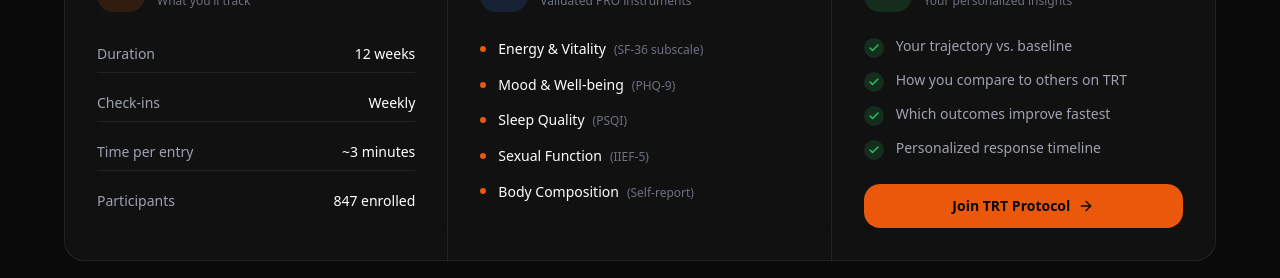
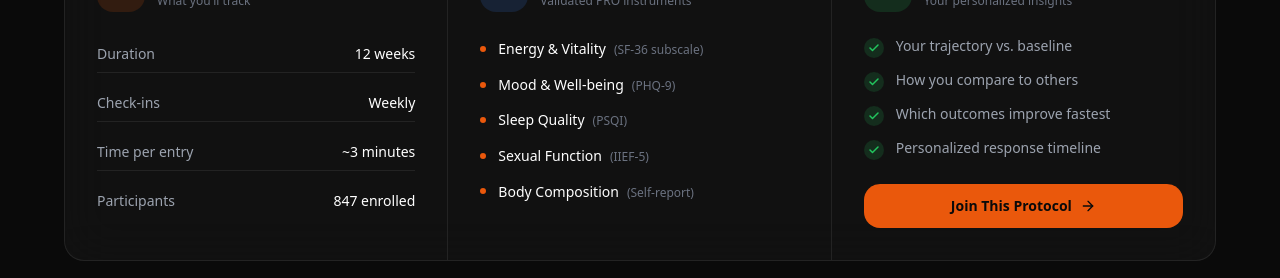
Before and after one commit to cwhogg/study-platform, a Next.js app: page / in a window 1280 px wide. Shown: the part 1703-1981 px from the top of the page. Built offline with nearby package versions, Linux system fonts and the light colour scheme.

Commit message:
Replace TRT abbreviation with full text throughout homepage

```diff
--- a/app/page.tsx
+++ b/app/page.tsx
@@ -188,7 +188,7 @@ export default function Home() {
               className="absolute bottom-16 right-0 w-64 bg-[var(--glass-bg)] backdrop-blur-xl border border-[var(--glass-border)] rounded-2xl p-6 hover:bg-[var(--glass-bg-hover)] hover:border-[rgba(255,255,255,0.12)] hover:-translate-y-1 transition-all animate-fade-in-up"
               style={{ animation: 'fade-in-up 0.8s cubic-bezier(0.25,0.46,0.45,0.94) forwards, float 6s ease-in-out infinite -4s' }}
             >
-              <div className="font-semibold text-[15px] text-white mb-1">TRT Outcomes Study</div>
+              <div className="font-semibold text-[15px] text-white mb-1">Testosterone Replacement Therapy Study</div>
               <div className="text-xs text-[#6B7280] mb-4">12-week protocol</div>
               <div className="h-1 bg-[var(--glass-border)] rounded-full overflow-hidden mb-2">
                 <div className="h-full w-[67%] bg-[var(--primary)] rounded-full" />
@@ -338,7 +338,7 @@ export default function Home() {
                 <ul className="space-y-3">
                   {[
                     'Your trajectory vs. baseline',
-                    'How you compare to others on TRT',
+                    'How you compare to others',
                     'Which outcomes improve fastest',
                     'Personalized response timeline',
                   ].map((item) => (
@@ -356,7 +356,7 @@ export default function Home() {
                   href="/protocols"
                   className="mt-6 w-full inline-flex items-center justify-center gap-2 px-6 py-3 bg-[var(--primary)] text-[#0A0A0A] rounded-xl font-semibold text-sm hover:bg-[var(--primary-light)] transition-all"
                 >
-                  Join TRT Protocol
+                  Join This Protocol
                   <ArrowRight className="w-4 h-4" />
                 </Link>
               </div>
```
